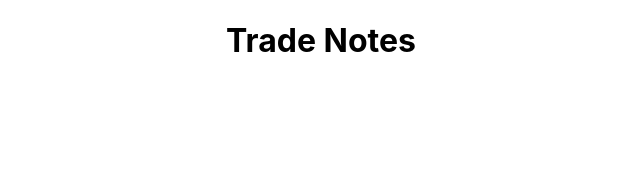
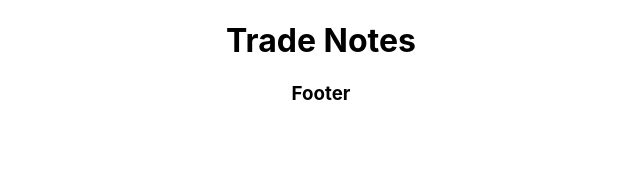
Before and after one commit to lowtrey/trade-notes, a React (Create React App) app: page / in a window 1280 px wide. Shown: the top 172 px of the page, without its empty margins (319-959 px from the left). Built offline with nearby package versions, Linux system fonts and the light colour scheme.

Commit message:
Create Footer component

```diff
--- a/src/App.js
+++ b/src/App.js
@@ -1,4 +1,5 @@
 import React from 'react';
+import Footer from './Footer';
 import TradeNotes from './TradeNotes';
 import './App.css';
 
@@ -6,6 +7,7 @@ function App() {
   return (
     <div className="App">
       <TradeNotes />
+      <Footer />
     </div>
   );
 }
--- /dev/null
+++ b/src/Footer.js
@@ -0,0 +1,11 @@
+import React from 'react';
+
+function Footer(props) {
+  return (
+    <div>
+      <h3>Footer</h3>
+    </div>
+  );
+}
+
+export default Footer;
```
